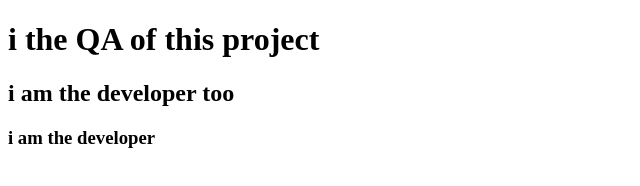
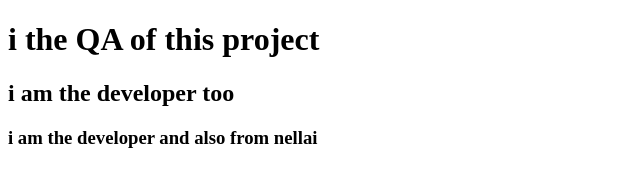
Before and after one commit to SaravananSiva004/dones, a plain HTML site: page index.html in a window 1280 px wide. Shown: the whole page, without its empty margins (0-640 px from the left). Drawn offline with Linux system fonts and the light colour scheme.

Commit message:
Add thi some info

```diff
--- a/index.html
+++ b/index.html
@@ -8,7 +8,7 @@
 <body>
     <h1>i the QA of this project</h1>
     <h2>i am the developer too</h2>
-    <h3>i am the developer</h3>
+    <h3>i am the developer and also from nellai</h3>
 
 </body>
 </html>
```
